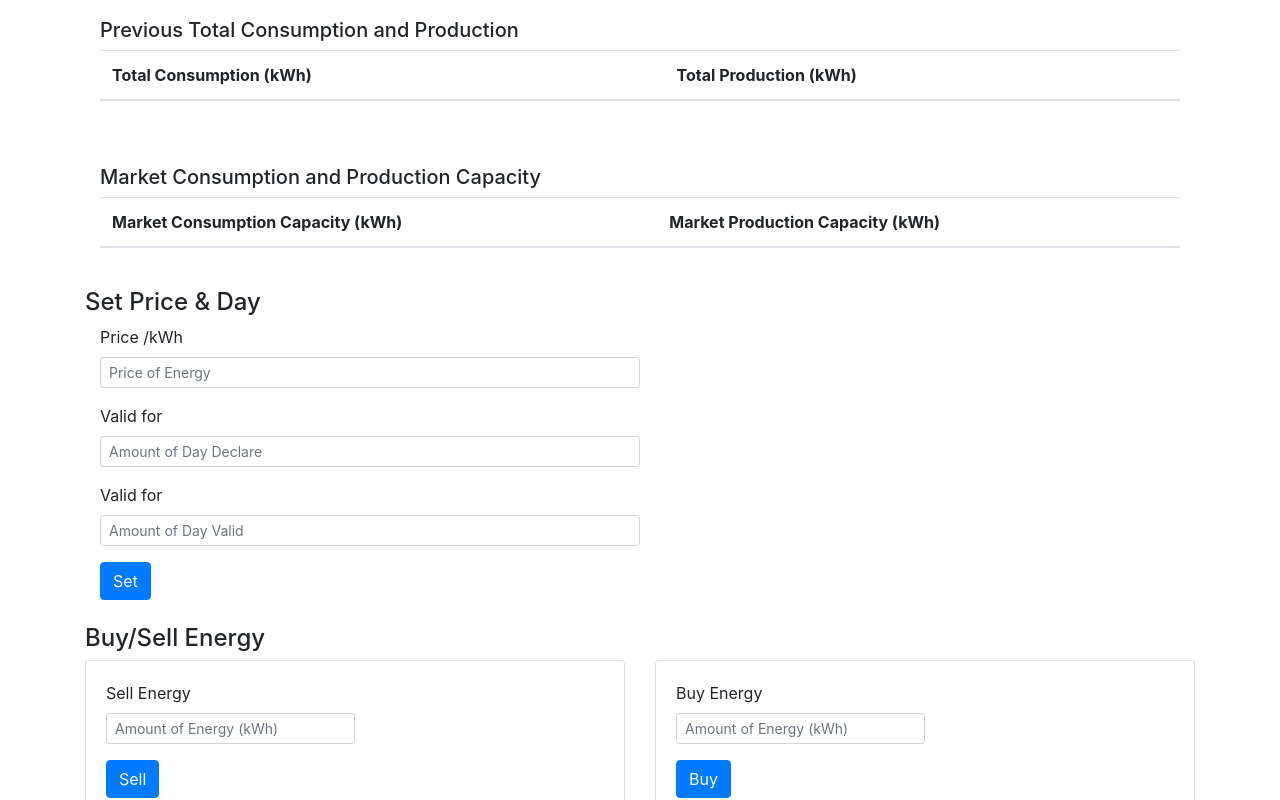
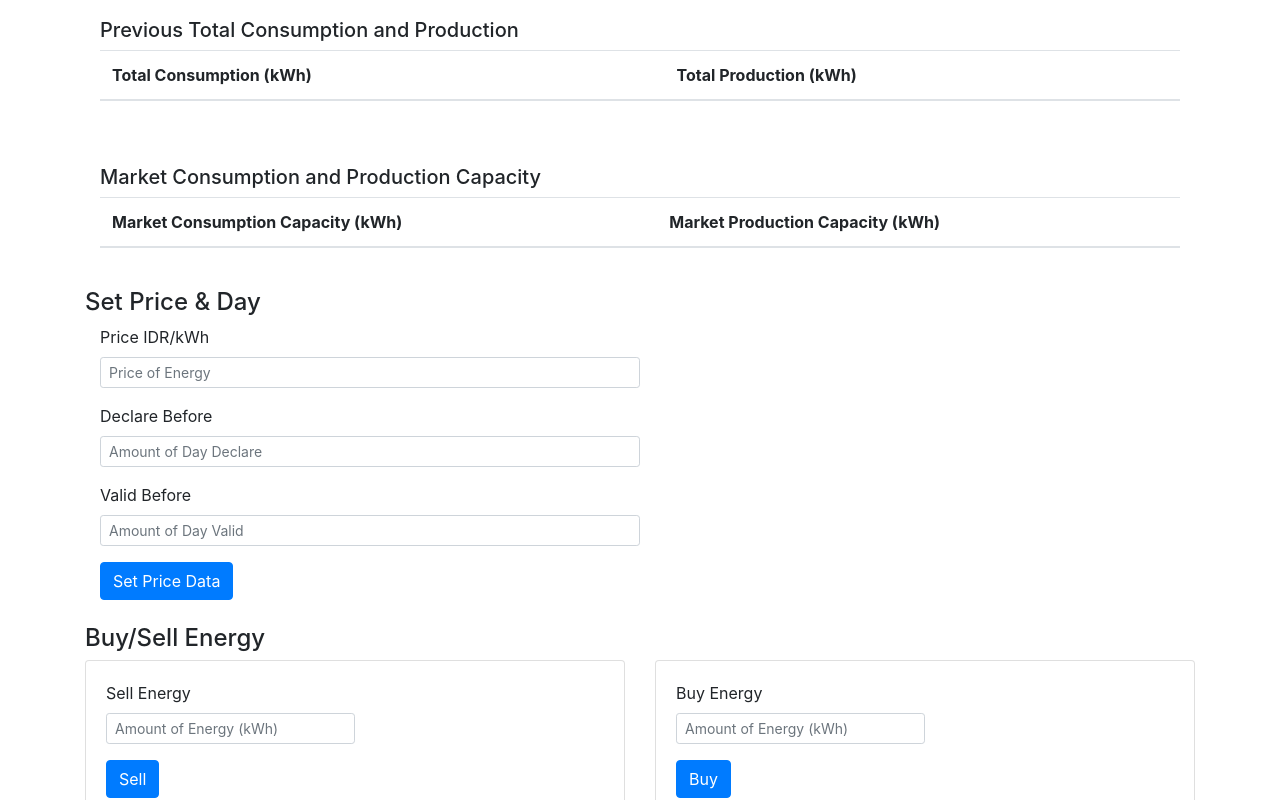
Before and after one commit to naufalikhsan85/Decentralized_Energy_Transaction, a website: page web/marketAdmin.html in a window 1280 px wide. Shown: the part 433-1233 px from the top of the page. Drawn offline with nearby package versions, Linux system fonts and the light colour scheme; a script that the page names is missing.

Commit message:
Change Label

```diff
--- a/web/marketAdmin.html
+++ b/web/marketAdmin.html
@@ -129,18 +129,18 @@
     <h4>Set Price & Day</h4>
     <div class="container">
         <div class="form-group row-cols-2">
-            <label for="_setPrice">Price /kWh</label>
+            <label for="_setPrice">Price IDR/kWh</label>
             <input type="number" min="0" class="form-control form-control-sm" id="_setPrice" placeholder="Price of Energy">
         </div>
         <div class="form-group row-cols-2">
-            <label for="_dayDeclare">Valid for</label>
+            <label for="_dayDeclare">Declare Before</label>
             <input type="number" class="form-control form-control-sm" id="_dayDeclare" placeholder="Amount of Day Declare">
         </div>
         <div class="form-group row-cols-2">
-            <label for="_dayValid">Valid for</label>
+            <label for="_dayValid">Valid Before</label>
             <input type="number" class="form-control form-control-sm" id="_dayValid" placeholder="Amount of Day Valid">
         </div>
-        <button  onclick="_setPricePeriod()" class="btn btn-primary">Set</button>
+        <button  onclick="_setPricePeriod()" class="btn btn-primary">Set Price Data</button>
     </div>
 </div>
 <br>
```
